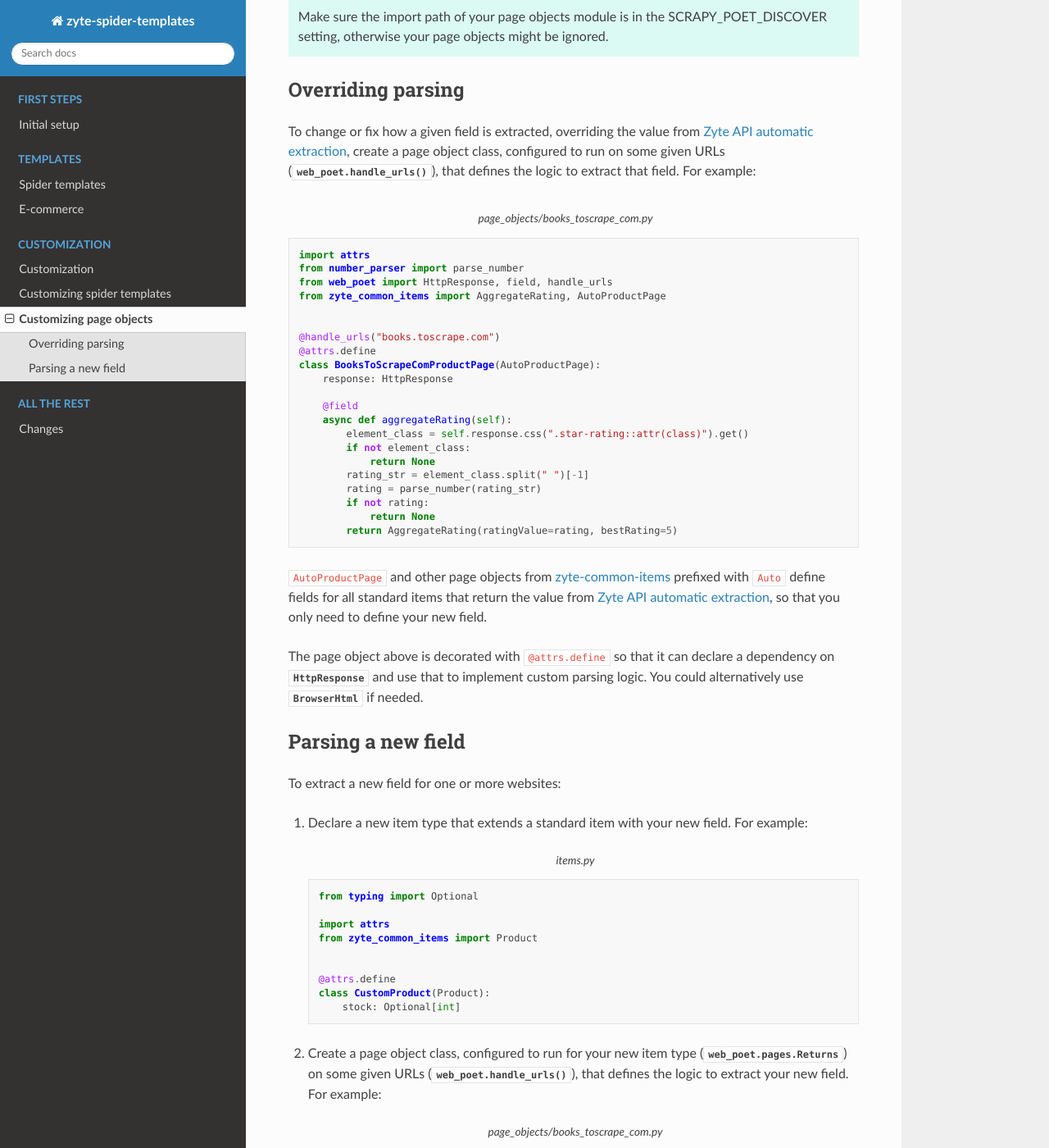
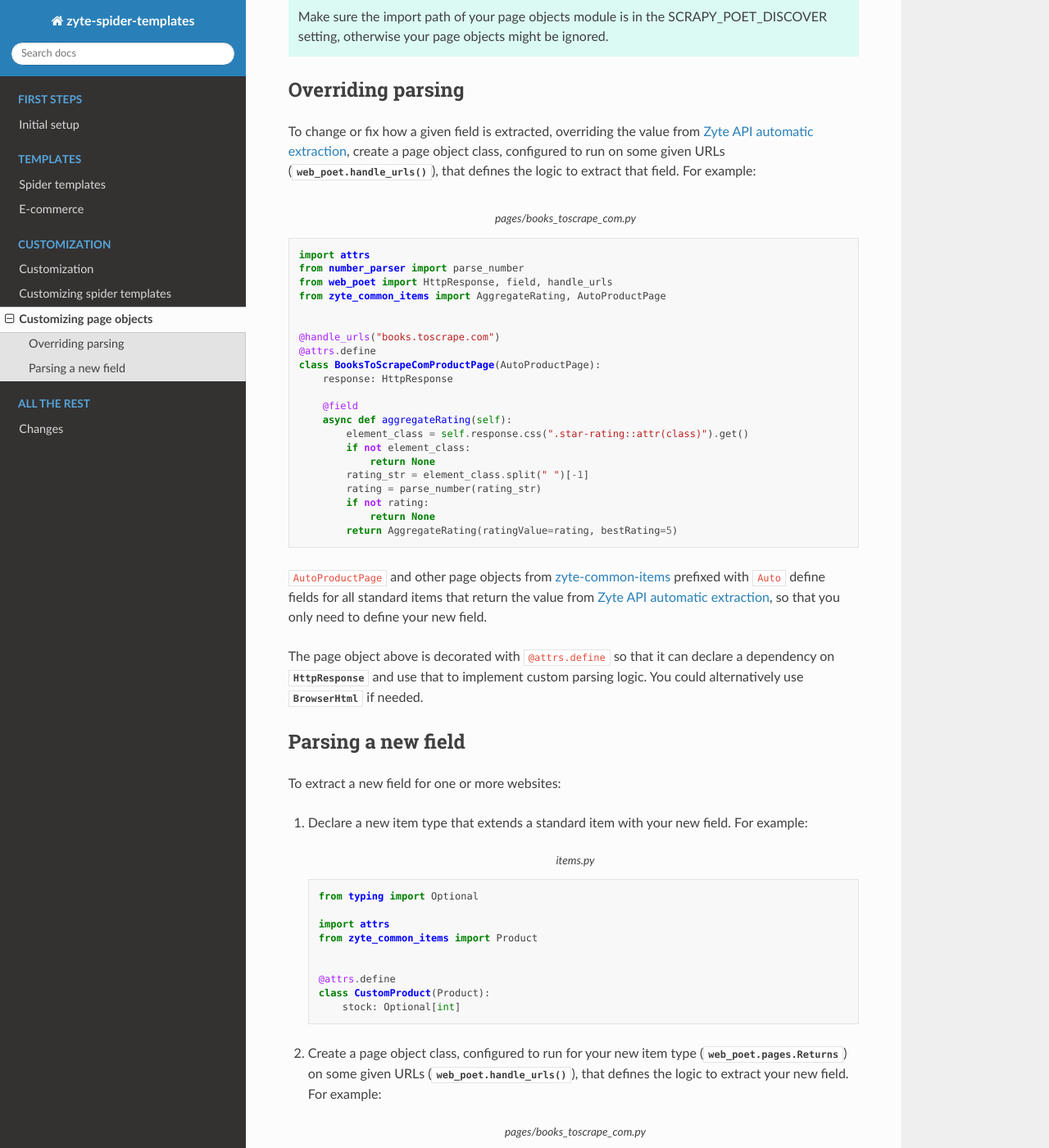
Before and after one commit to zytedata/zyte-spider-templates, a Sphinx documentation site: the page built from docs/customization/pages.rst, in a window 1280 px wide and 1400 px high, scrolled down 336 px. Shown: the whole window at 82% size. Built offline with Sphinx 7.4.7 and the Read the Docs theme 2.0.0, drawn with Linux system fonts in a browser that asks for light colours.

Commit message:
page_objects → pages

```diff
--- a/docs/conf.py
+++ b/docs/conf.py
@@ -13,6 +13,7 @@
     "sphinx.ext.autodoc",
     "sphinx.ext.intersphinx",
     "sphinx.ext.viewcode",
+    "sphinx_reredirects",
     "sphinxcontrib.autodoc_pydantic",
 ]
 
@@ -45,3 +46,8 @@
 
 autodoc_pydantic_model_show_field_summary = False
 autodoc_pydantic_model_show_json = False
+
+# sphinx-reredirects
+redirects = {
+    "customization/page-objects": "pages.html",
+}
--- a/docs/customization/page-objects.rst
+++ b/docs/customization/pages.rst
@@ -30,7 +30,7 @@
 extract that field. For example:
 
 .. code-block:: python
-    :caption: page_objects/books_toscrape_com.py
+    :caption: pages/books_toscrape_com.py
 
     import attrs
     from number_parser import parse_number
@@ -96,7 +96,7 @@
     field. For example:
 
     .. code-block:: python
-        :caption: page_objects/books_toscrape_com.py
+        :caption: pages/books_toscrape_com.py
 
         import re
 
--- a/docs/index.rst
+++ b/docs/index.rst
@@ -25,7 +25,7 @@
 
    customization/index
    customization/spiders
-   customization/page-objects
+   customization/pages
 
 .. toctree::
    :caption: All the rest
--- a/docs/requirements.txt
+++ b/docs/requirements.txt
@@ -1,5 +1,6 @@
 autodoc_pydantic==2.0.1
 enum-tools==0.11.0
 Sphinx==7.2.6
+sphinx-reredirects==0.1.3
 sphinx-rtd-theme==1.3.0
 sphinx-toolbox==3.5.0  # optional dependency of enum-tools
--- a/docs/setup.rst
+++ b/docs/setup.rst
@@ -45,7 +45,7 @@
 
 -   `Configure scrapy-poet`_, and update :ref:`SCRAPY_POET_DISCOVER
     <scrapy-poet:settings>` to include
-    ``"zyte_spider_templates.page_objects"``.
+    ``"zyte_spider_templates.pages"``.
 
     .. _Configure scrapy-poet: https://scrapy-poet.readthedocs.io/en/stable/intro/install.html#configuring-the-project
 
--- a/setup.cfg
+++ b/setup.cfg
@@ -31,7 +31,7 @@
     # imports are there to expose submodule functions so they can be imported
     # directly from that module
     zyte_spider_templates/__init__.py:F401
-    zyte_spider_templates/page_objects/__init__.py:F401
+    zyte_spider_templates/pages/__init__.py:F401
 
     # E731: Ignore "do not assign a lambda expression, use a def" since
     # we're using quick shortcuts for the tests
```
Also changed, not shown: 1 other file.
